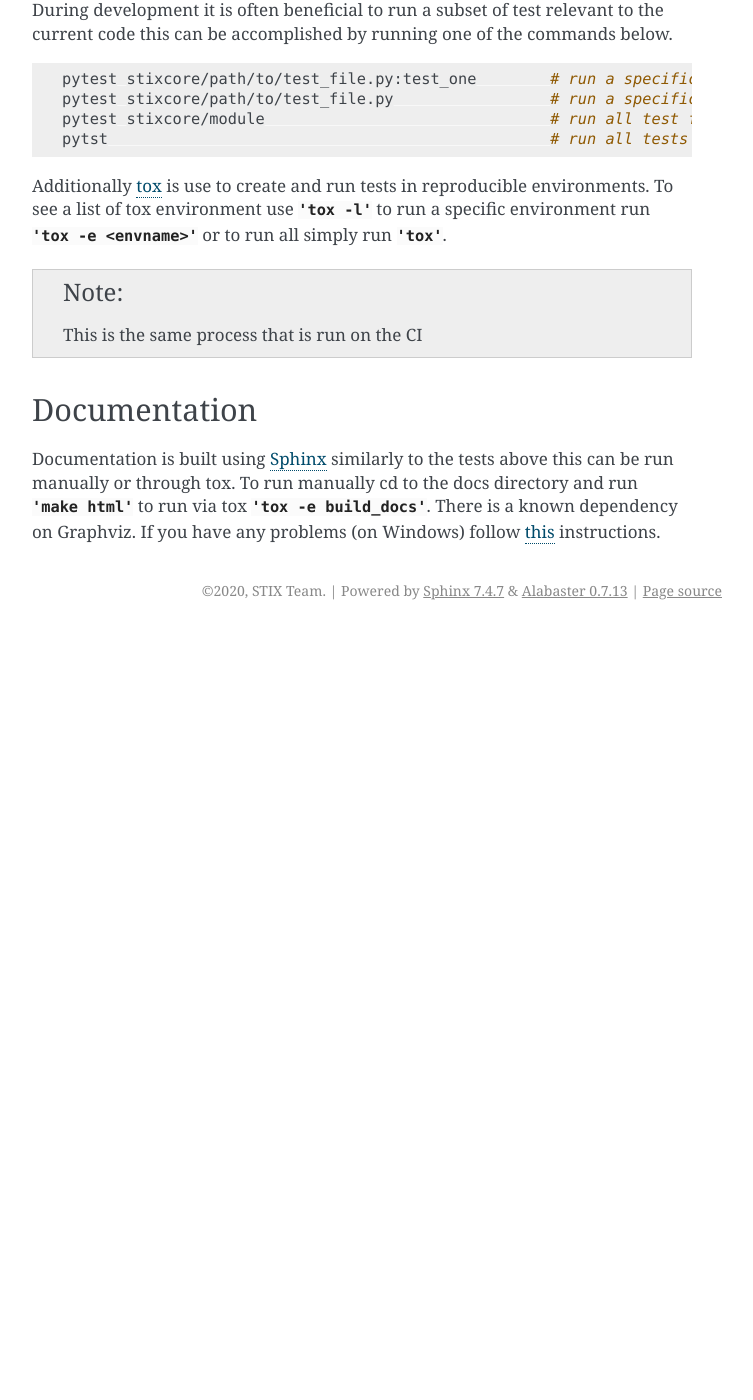
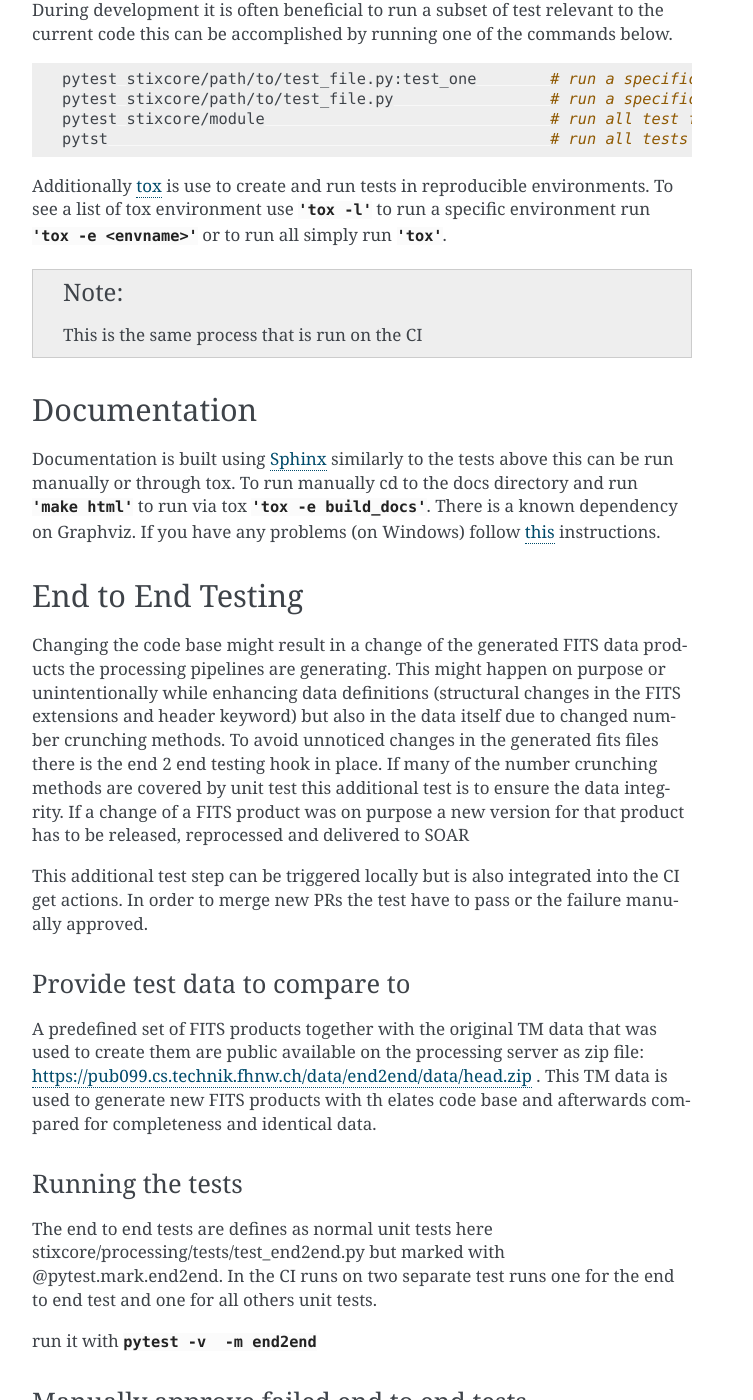
Before and after one commit to i4Ds/STIXCore, a Sphinx documentation site: the page built from docs/developers.rst, in a window 1280 px wide and 1400 px high, scrolled down 2161 px. Shown: the whole window, without its empty margins (388-1141 px from the left). Built offline with Sphinx 7.4.7, drawn with Linux system fonts in a browser that asks for light colours; the version number could not be read and is left out; before the commit the page ends 2791 px from its top, so only the background shows below that; some of the changed text lies outside the part shown.

Commit message:
add doc for end to end tetsing

```diff
--- a/docs/developers.rst
+++ b/docs/developers.rst
@@ -130,3 +130,33 @@ Documentation is built using `Sphinx <https://www.sphinx-doc.org/en/master/>`_ s
 tests above this can be run manually or through tox. To run manually cd to the docs directory and
 run `'make html'` to run via tox `'tox -e build_docs'`. There is a known dependency on Graphviz.
 If you have any problems (on Windows) follow `this <https://bobswift.atlassian.net/wiki/spaces/GVIZ/pages/20971549/How+to+install+Graphviz+software>`_ instructions.
+
+End to End Testing
+------------------
+
+Changing the code base might result in a change of the generated FITS data products the processing pipelines are generating. This might happen on purpose or unintentionally while enhancing data definitions (structural changes in the FITS extensions and header keyword) but also in the data itself due to changed number crunching methods. To avoid unnoticed changes in the generated fits files there is the end 2 end testing hook in place. If many of the number crunching methods are covered by unit test this additional test is to ensure the data integrity. If a change of a FITS product was on purpose a new version for that product has to be released, reprocessed and delivered to SOAR
+
+This additional test step can be triggered locally but is also integrated into the CI get actions. In order to merge new PRs the test have to pass or the failure manually approved.
+
+Provide test data to compare to
+*******************************
+A predefined set of FITS products together with the original TM data that was used to create them are public available on the processing server as zip file: https://pub099.cs.technik.fhnw.ch/data/end2end/data/head.zip . This TM data is used to generate new FITS products with th elates code base and afterwards compared for completeness and identical data.
+
+Running the tests
+*****************
+
+The end to end tests are defines as normal unit tests here stixcore/processing/tests/test_end2end.py but marked with @pytest.mark.end2end. In the CI runs on two separate test runs one for the end to end test and one for all others unit tests.
+
+run it with `pytest -v  -m end2end`
+
+Manually approve failed end to end tests
+****************************************
+
+Before a PR can be merged a set of test have to pass in the CI including the end to end testing. If you have changed the code base that way that your generated test fits product are not identical with the original test files you will be noted by a failed test result.
+
+If your changes where intended and your are happy with the reported differences of the original and current test fits products a repo admin can merge the PR by bypassing the test in the GitHub UI. If you are not happy that changes where happen att all rework your code until you can explain the reported matching errors.
+
+Update the original test data
+*****************************
+
+On each merge to the git master brunch a web hook (https://pub099.cs.technik.fhnw.ch/end2end/rebuild_hook.cgi - credentials stored as git secrets) is triggered to regenerate the original test data and TM source data and the https://pub099.cs.technik.fhnw.ch/data/end2end/data/head.zip gets replaced with the latest data. For that regenerating of the data a dedicated STIXCore environment is running on pub099 (/data/stix/end2en). That STIXCore environment always pulls the latest code updates from the master branch and reprocess the data. That way each new PR has to generated identical data as the last approved merged PR or the needs manual approval for the detected changes.
```
